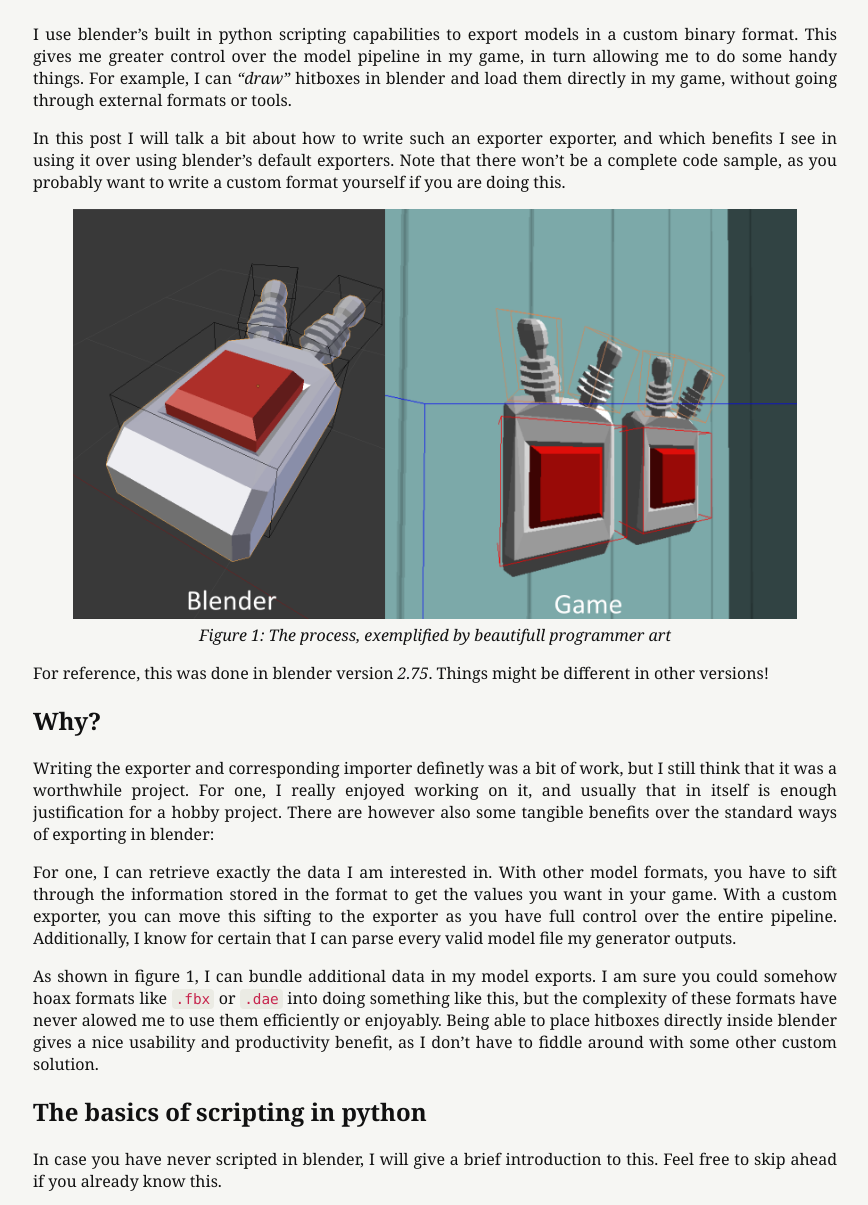
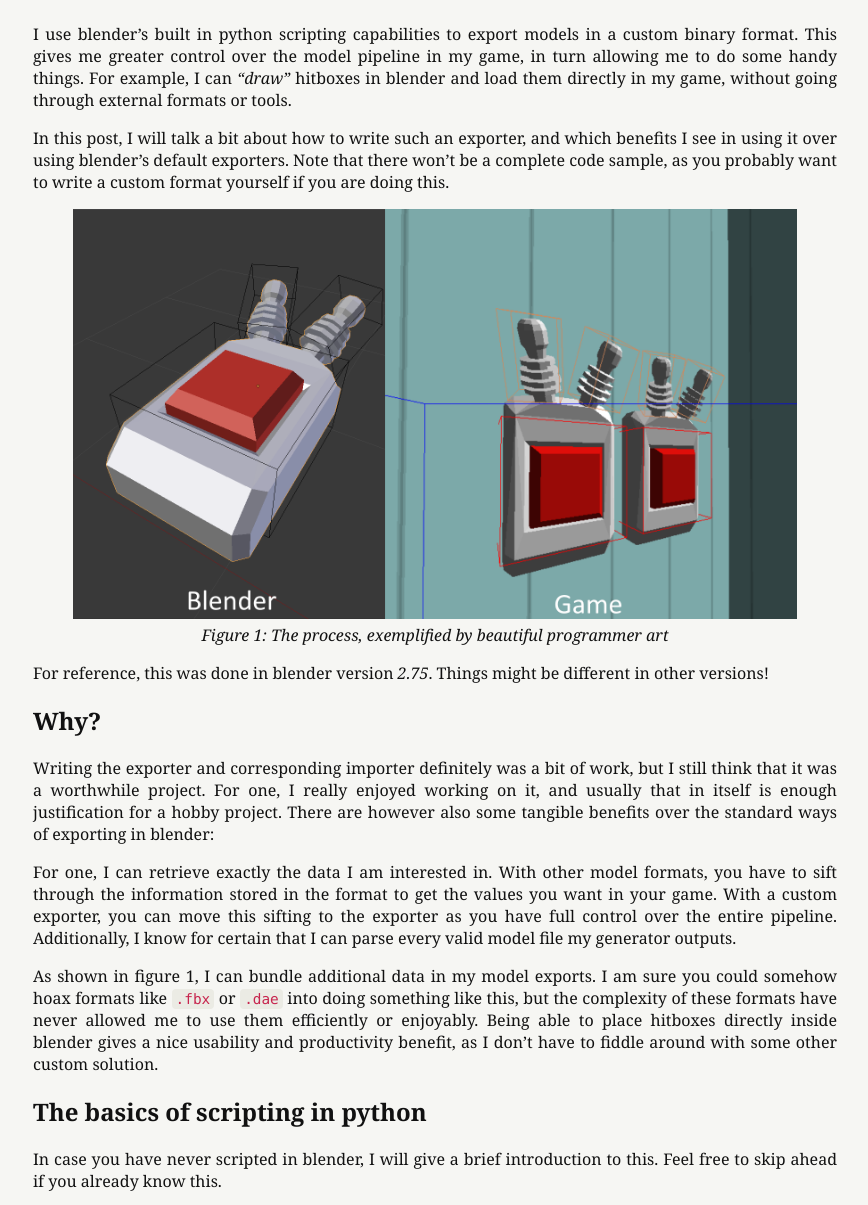
Before and after one commit to seventh-chord/seventh-chord.github.io, a plain HTML site: page site/custom_blender_export.html in a window 1280 px wide. Shown: the part 94-1299 px from the top of the page, without its empty margins (205-1073 px from the left). Drawn offline with Linux system fonts and the light colour scheme.

Commit message:
Spelling

```diff
--- a/site/custom_blender_export.html
+++ b/site/custom_blender_export.html
@@ -81,15 +81,15 @@ code span.in { color: #7f9f7f; font-weight: bold; } /* Information */
 <p class="date">November, 2017</p>
 </header>
 <p>I use blender’s built in python scripting capabilities to export models in a custom binary format. This gives me greater control over the model pipeline in my game, in turn allowing me to do some handy things. For example, I can <em>“draw”</em> hitboxes in blender and load them directly in my game, without going through external formats or tools.</p>
-<p>In this post I will talk a bit about how to write such an exporter exporter, and which benefits I see in using it over using blender’s default exporters. Note that there won’t be a complete code sample, as you probably want to write a custom format yourself if you are doing this.</p>
+<p>In this post, I will talk a bit about how to write such an exporter, and which benefits I see in using it over using blender’s default exporters. Note that there won’t be a complete code sample, as you probably want to write a custom format yourself if you are doing this.</p>
 <figure>
-<img src="figures/custom_blender_export_figure_1.png" alt="Figure 1: The process, exemplified by beautifull programmer art" /><figcaption>Figure 1: The process, exemplified by beautifull programmer art</figcaption>
+<img src="figures/custom_blender_export_figure_1.png" alt="Figure 1: The process, exemplified by beautiful programmer art" /><figcaption>Figure 1: The process, exemplified by beautiful programmer art</figcaption>
 </figure>
 <p>For reference, this was done in blender version <em>2.75</em>. Things might be different in other versions!</p>
 <h2 id="why">Why?</h2>
-<p>Writing the exporter and corresponding importer definetly was a bit of work, but I still think that it was a worthwhile project. For one, I really enjoyed working on it, and usually that in itself is enough justification for a hobby project. There are however also some tangible benefits over the standard ways of exporting in blender:</p>
+<p>Writing the exporter and corresponding importer definitely was a bit of work, but I still think that it was a worthwhile project. For one, I really enjoyed working on it, and usually that in itself is enough justification for a hobby project. There are however also some tangible benefits over the standard ways of exporting in blender:</p>
 <p>For one, I can retrieve exactly the data I am interested in. With other model formats, you have to sift through the information stored in the format to get the values you want in your game. With a custom exporter, you can move this sifting to the exporter as you have full control over the entire pipeline. Additionally, I know for certain that I can parse every valid model file my generator outputs.</p>
-<p>As shown in figure 1, I can bundle additional data in my model exports. I am sure you could somehow hoax formats like <code>.fbx</code> or <code>.dae</code> into doing something like this, but the complexity of these formats have never alowed me to use them efficiently or enjoyably. Being able to place hitboxes directly inside blender gives a nice usability and productivity benefit, as I don’t have to fiddle around with some other custom solution.</p>
+<p>As shown in figure 1, I can bundle additional data in my model exports. I am sure you could somehow hoax formats like <code>.fbx</code> or <code>.dae</code> into doing something like this, but the complexity of these formats have never allowed me to use them efficiently or enjoyably. Being able to place hitboxes directly inside blender gives a nice usability and productivity benefit, as I don’t have to fiddle around with some other custom solution.</p>
 <h2 id="the-basics-of-scripting-in-python">The basics of scripting in python</h2>
 <p>In case you have never scripted in blender, I will give a brief introduction to this. Feel free to skip ahead if you already know this.</p>
 <p>First, you need to set yourself up for python scripting in blender. There are two “tools” to use: The built-in console and the text editor. Figure 2 shows a sample setup.</p>
@@ -99,7 +99,7 @@ code span.in { color: #7f9f7f; font-weight: bold; } /* Information */
 <p>Legend for figure 2:</p>
 <ol type="1">
 <li><p>Output in the system console. <code>print()</code> prints to the system console rather than the integrated console. You can toggle this console via <code>Window &gt; Toggle System Console</code></p></li>
-<li><p>You switch to the built in text editor using this dropdown. You can also write in an external editor, which is a lot nicer. See <a href="https://blender.stackexchange.com/a/56709">here</a> for instructions on how to run an external file (Not sure if the solution there is <em>good</em> though).</p></li>
+<li><p>You switch to the built-in text editor using this dropdown. You can also write in an external editor, which is a lot nicer. See <a href="https://blender.stackexchange.com/a/56709">here</a> for instructions on how to run an external file (Not sure if the solution there is <em>good</em> though).</p></li>
 <li><p>Press this button to run your script. For me, the button exports all the models in the scene.</p></li>
 <li><p>The interactive console can be found in the same dropdown menu as the text editor. It has autocomplete (<code>Ctrl + Space</code>), which coupled with some guesswork gets you a long way in figuring out the fields available on objects.</p></li>
 <li><p>You can have multiple files open in blender’s text editor, and this menu switches between them. At first, it will say <code>+ New</code>. If you press it once, it creates a new “file”. You have to do this before you can start writing code.</p></li>
```
Also changed, not shown: 1 other file.
